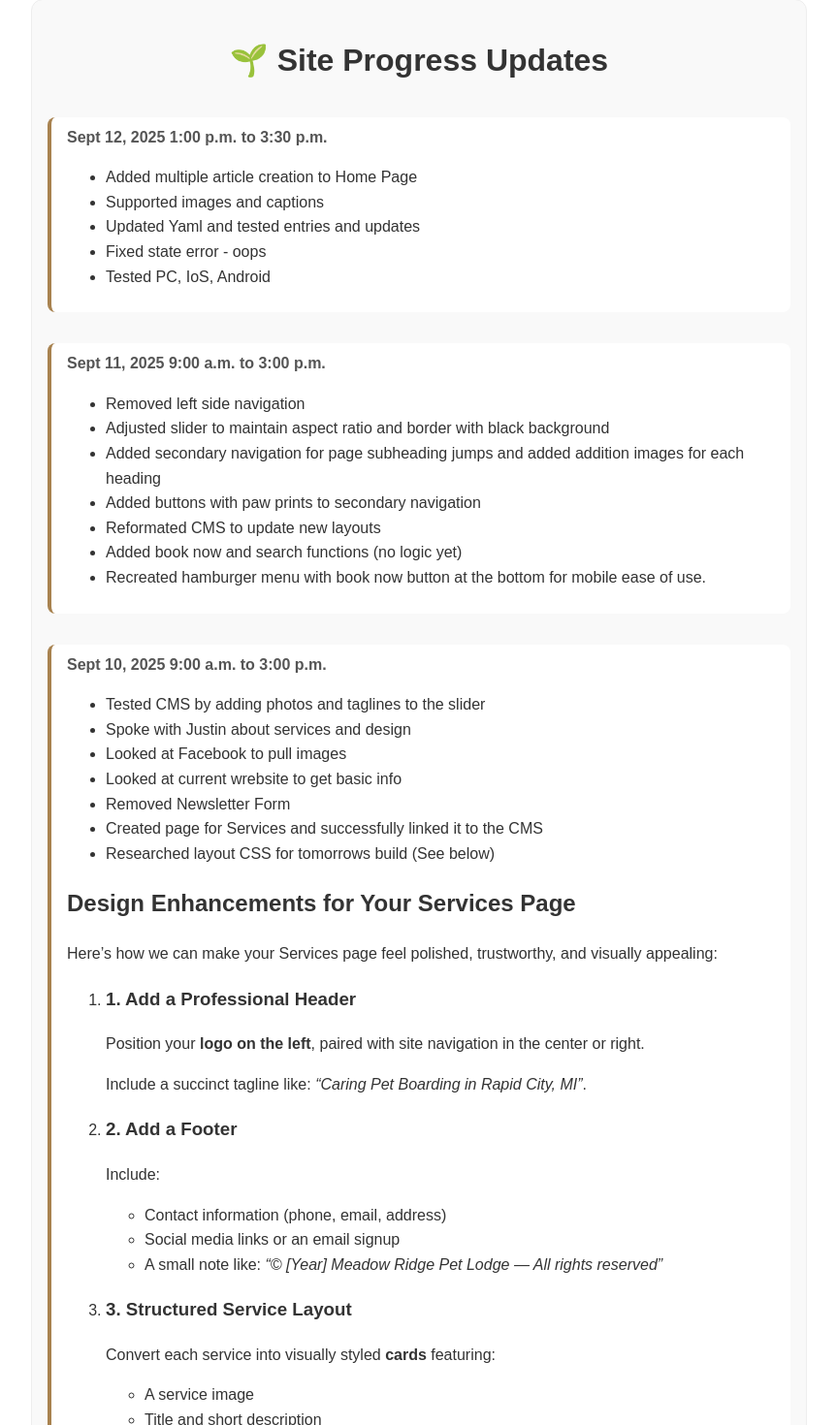
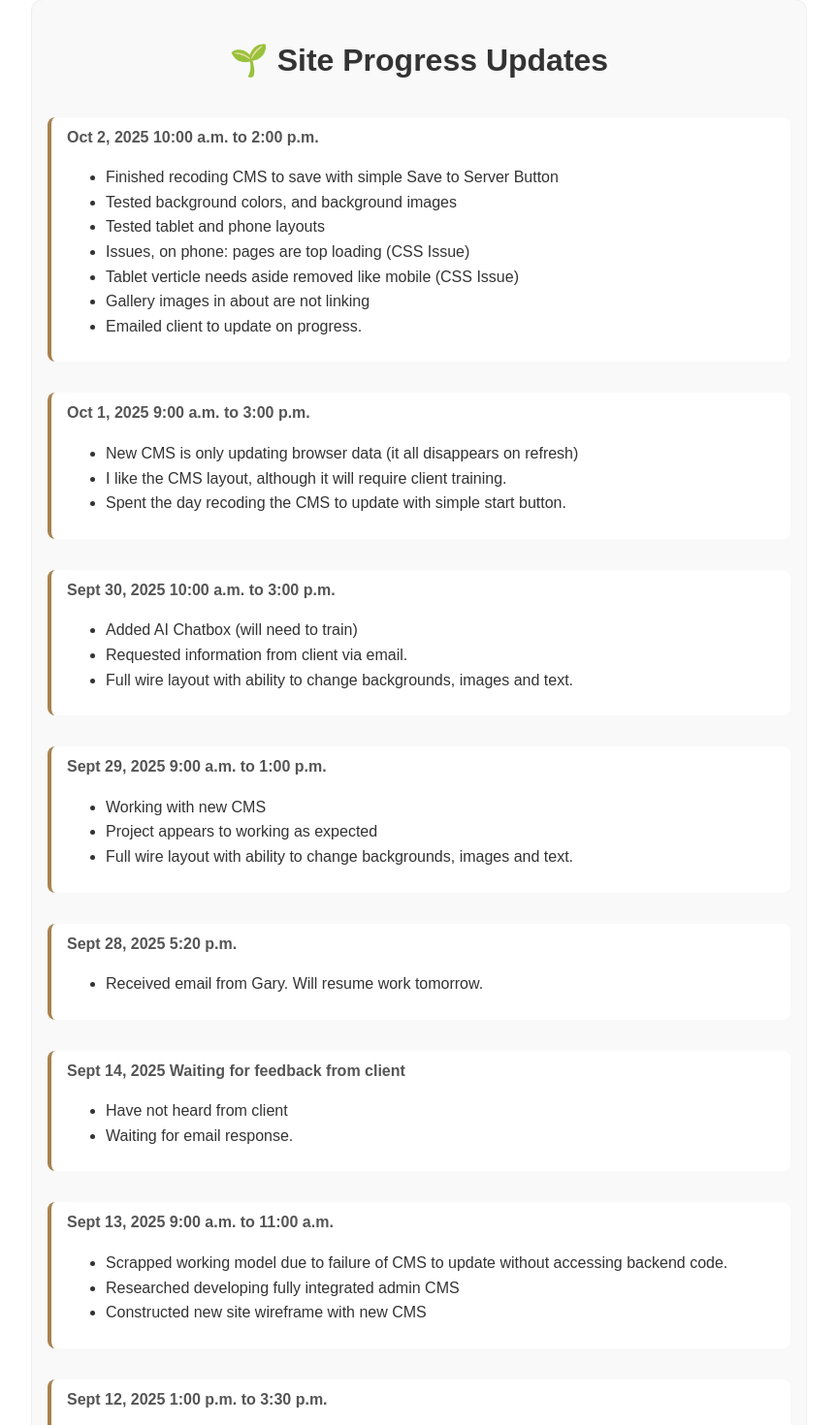
Before and after one commit to Spedoh2160/happy-paws, a React (Vite) app: page /progress in a window 1280 px wide. Shown: the part 100-1570 px from the top of the page at 97% size, without its empty margins (208-1071 px from the left). Built offline with nearby package versions, Linux system fonts and the light colour scheme; no server answers.

Commit message:
Gallery Images Notation

```diff
--- a/src/pages/progress.jsx
+++ b/src/pages/progress.jsx
@@ -5,6 +5,71 @@ export default function Progress(){
   return (
     <div className="progress-page">
       <h1>🌱 Site Progress Updates</h1>
+
+      <div className="update">
+        <div className="date">Oct 2, 2025 10:00 a.m. to 2:00 p.m.</div>
+        <ul>
+          <li>Finished recoding CMS to save with simple Save to Server Button</li>
+          <li>Tested background colors, and background images</li>
+          <li>Tested tablet and phone layouts </li>
+          <li>Issues, on phone: pages are top loading (CSS Issue)</li>
+          <li>Tablet verticle needs aside removed like mobile (CSS Issue)</li>
+          <li>Gallery images in about are not linking</li>
+          <li>Emailed client to update on progress.</li>
+
+        </ul>
+      </div>
+
+      <div className="update">
+        <div className="date">Oct 1, 2025 9:00 a.m. to 3:00 p.m.</div>
+        <ul>
+          <li>New CMS is only updating browser data (it all disappears on refresh)</li>
+          <li>I like the CMS layout, although it will require client training.</li>
+          <li>Spent the day recoding the CMS to update with simple start button.</li>
+        </ul>
+      </div>
+
+      <div className="update">
+        <div className="date">Sept 30, 2025 10:00 a.m. to 3:00 p.m.</div>
+        <ul>
+          <li>Added AI Chatbox (will need to train)</li>
+          <li>Requested information from client via email. </li>
+          <li>Full wire layout with ability to change backgrounds, images and text.</li>
+        </ul>
+      </div>
+
+      <div className="update">
+        <div className="date">Sept 29, 2025 9:00 a.m. to 1:00 p.m.</div>
+        <ul>
+          <li>Working with new CMS</li>
+          <li>Project appears to working as expected</li>
+          <li>Full wire layout with ability to change backgrounds, images and text.</li>
+        </ul>
+      </div>
+
+      <div className="update">
+        <div className="date">Sept 28, 2025 5:20 p.m.</div>
+        <ul>
+          <li>Received email from Gary. Will resume work tomorrow.</li>
+        </ul>
+      </div>
+
+      <div className="update">
+        <div className="date">Sept 14, 2025 Waiting for feedback from client</div>
+        <ul>
+          <li>Have not heard from client</li>
+          <li>Waiting for email response. </li>
+        </ul>
+      </div>
+
+      <div className="update">
+        <div className="date">Sept 13, 2025 9:00 a.m. to 11:00 a.m.</div>
+        <ul>
+          <li>Scrapped working model due to failure of CMS to update without accessing backend code.</li>
+          <li>Researched developing fully integrated admin CMS</li>
+          <li>Constructed new site wireframe with new CMS</li>
+        </ul>
+      </div>
 
       <div className="update">
         <div className="date">Sept 12, 2025 1:00 p.m. to 3:30 p.m.</div>
@@ -51,7 +116,7 @@ export default function Progress(){
             <li>
               <h3>1. Add a Professional Header</h3>
               <p>Position your <strong>logo on the left</strong>, paired with site navigation in the center or right.</p>
-              <p>Include a succinct tagline like: <em>“Caring Pet Boarding in Rapid City, MI”</em>.</p>
+              <p>Include a succinct tagline like: <em>“Caring Pet Boarding in Rapid City, SD ”</em>.</p>
             </li>
 
             <li>
```
